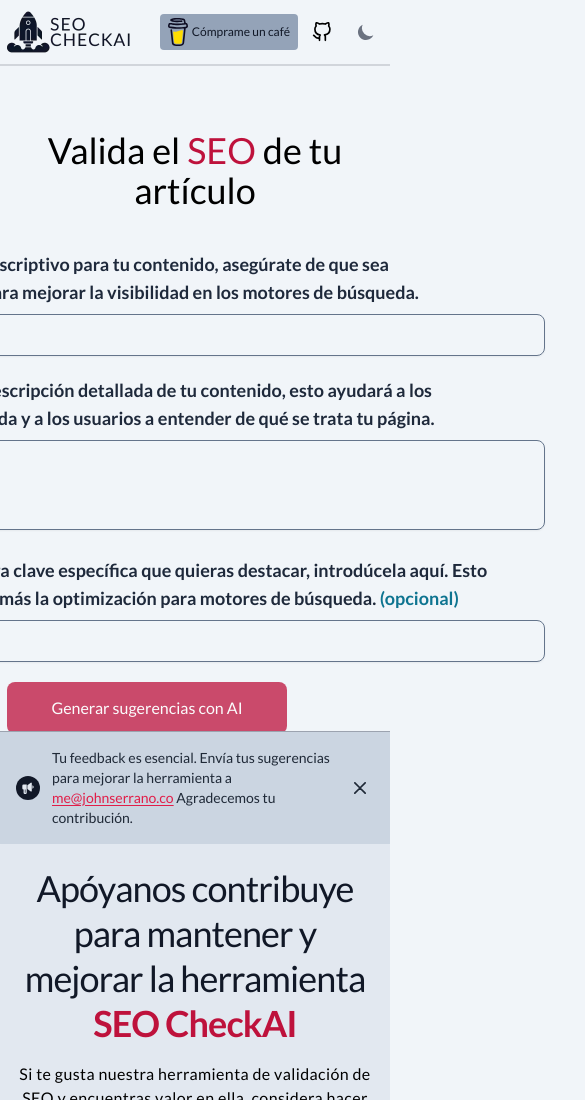
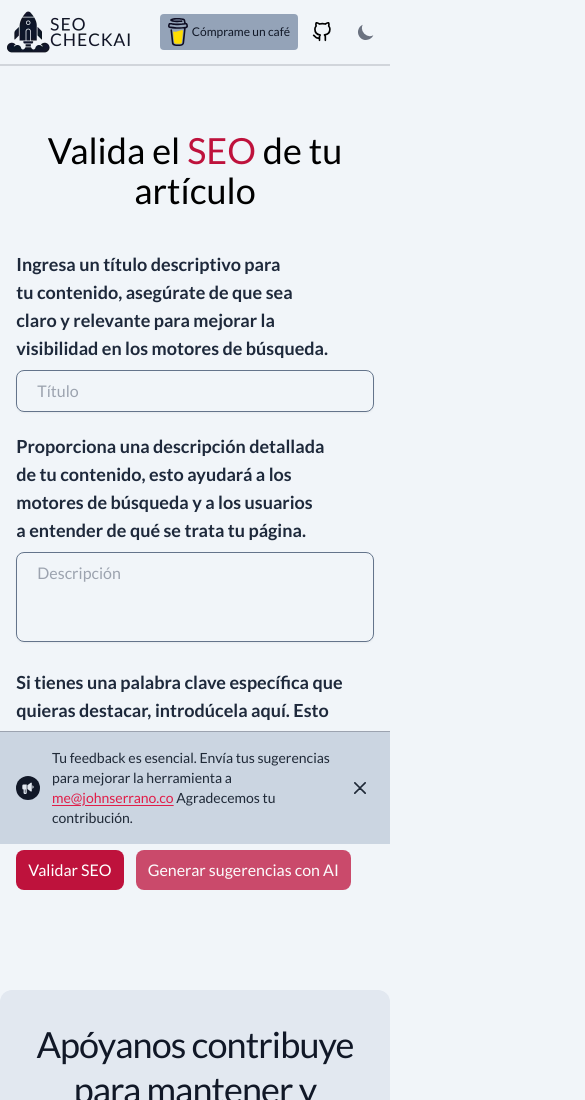
Before and after one commit to johnsi15/seocheck-ai, a Next.js app: page /validar-seo in a window 390 px wide. Shown: the top 1100 px of the page, 585 px wide, since content can reach past the window. Built offline with nearby package versions, Linux system fonts and the light colour scheme.

Commit message:
Add styles form SEO validated

```diff
--- a/src/components/FormSeoCheck.tsx
+++ b/src/components/FormSeoCheck.tsx
@@ -100,7 +100,7 @@ export function FormSeoCheck() {
 
       {loading && <Loading />}
 
-      <form onSubmit={handleSubmit(onSubmit)} className='flex flex-col gap-5 w-[700px]'>
+      <form onSubmit={handleSubmit(onSubmit)} className='flex flex-col gap-5 w-11/12 md:w-[700px]'>
         <label htmlFor='title' className='flex flex-col'>
           <span className='mb-2 text-lg text-slate-800 dark:text-slate-200 font-semibold text-balance'>
             Ingresa un título descriptivo para tu contenido, asegúrate de que sea claro y relevante para mejorar la
@@ -174,7 +174,7 @@ export function FormSeoCheck() {
           <button
             disabled={isSubmitting || errorAI.hasError}
             type='submit'
-            className='px-6 py-3.5  rounded-lg duration-150 bg-rose-700 text-white dark:text-slate-200 dark:bg-rose-600 dark:hover:bg-rose-700 hover:bg-rose-600 active:shadow-lg w-[150px] disabled:opacity-75 disabled:cursor-not-allowed disabled:bg-rose-700'
+            className='h-full px-3 py-2 md:px-6 md:py-3.5  rounded-lg duration-150 bg-rose-700 text-white dark:text-slate-200 dark:bg-rose-600 dark:hover:bg-rose-700 hover:bg-rose-600 active:shadow-lg md:w-[150px] disabled:opacity-75 disabled:cursor-not-allowed disabled:bg-rose-700'
           >
             Validar SEO
           </button>
@@ -183,7 +183,7 @@ export function FormSeoCheck() {
             disabled={validButtonAI || isSubmitting || errorAI.hasError || loading}
             type='button'
             onClick={handleSuggestionsAI({ title, description, keyword })}
-            className='px-6 py-3.5  rounded-lg duration-150 bg-rose-700 text-white dark:text-slate-200 dark:bg-rose-600 dark:hover:bg-rose-700 hover:bg-rose-600 active:shadow-lg w-2/5 disabled:opacity-75 disabled:cursor-not-allowed disabled:bg-rose-700'
+            className='h-full px-3 py-2 md:px-6 md:py-3.5  rounded-lg duration-150 bg-rose-700 text-white dark:text-slate-200 dark:bg-rose-600 dark:hover:bg-rose-700 hover:bg-rose-600 active:shadow-lg md:w-2/5 disabled:opacity-75 disabled:cursor-not-allowed disabled:bg-rose-700'
           >
             Generar sugerencias con AI
           </button>
--- a/src/components/Suggestions.tsx
+++ b/src/components/Suggestions.tsx
@@ -16,6 +16,7 @@ export function Suggestions({ data: { title, description, keyword, active } }: P
     <section
       id='suggestions'
       className={`
+        w-full
         overflow-hidden transition-[max-height] duration-500 ease-in
        ${active ? 'max-h-96' : 'max-h-0'}
     `}
```
